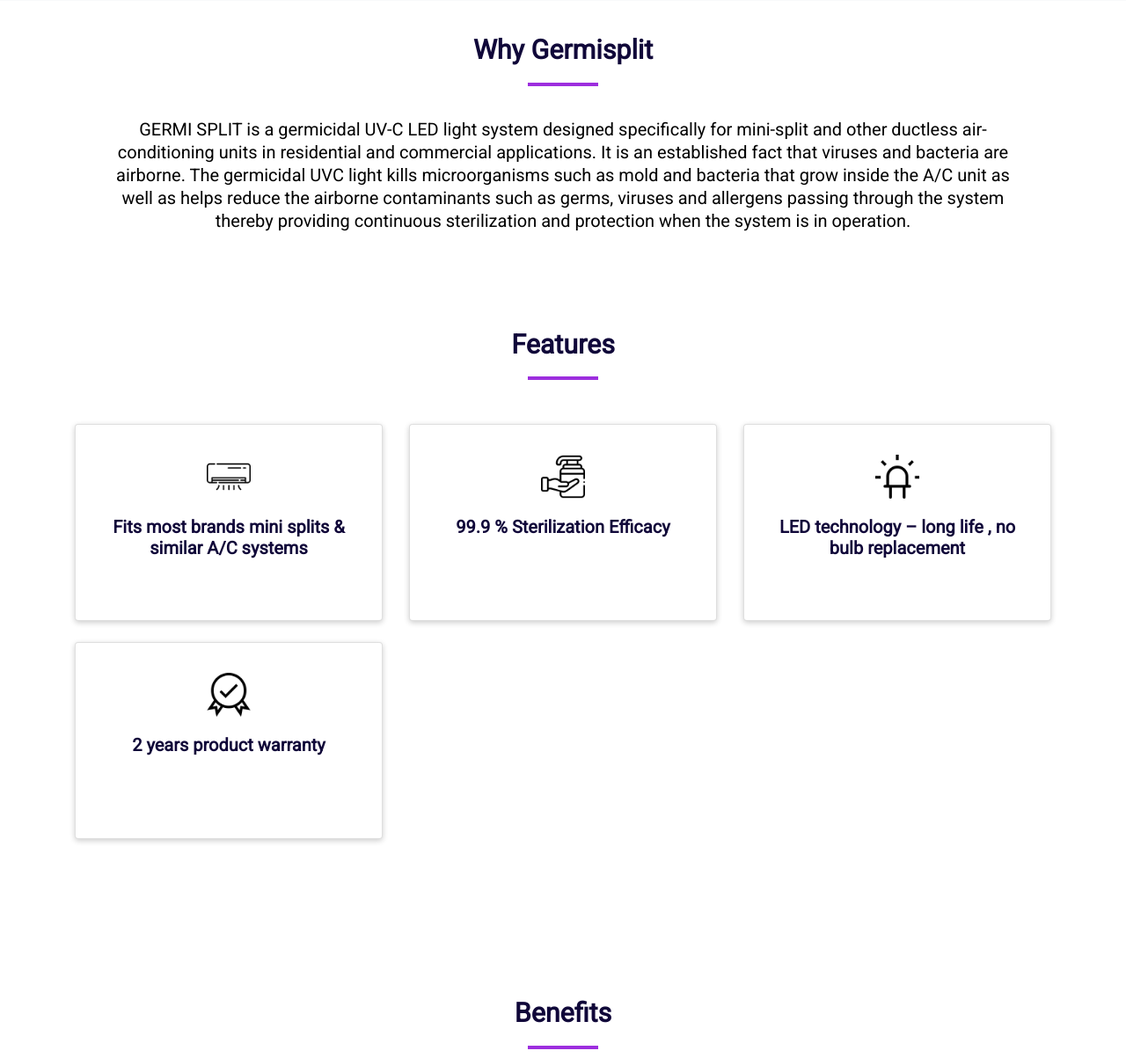
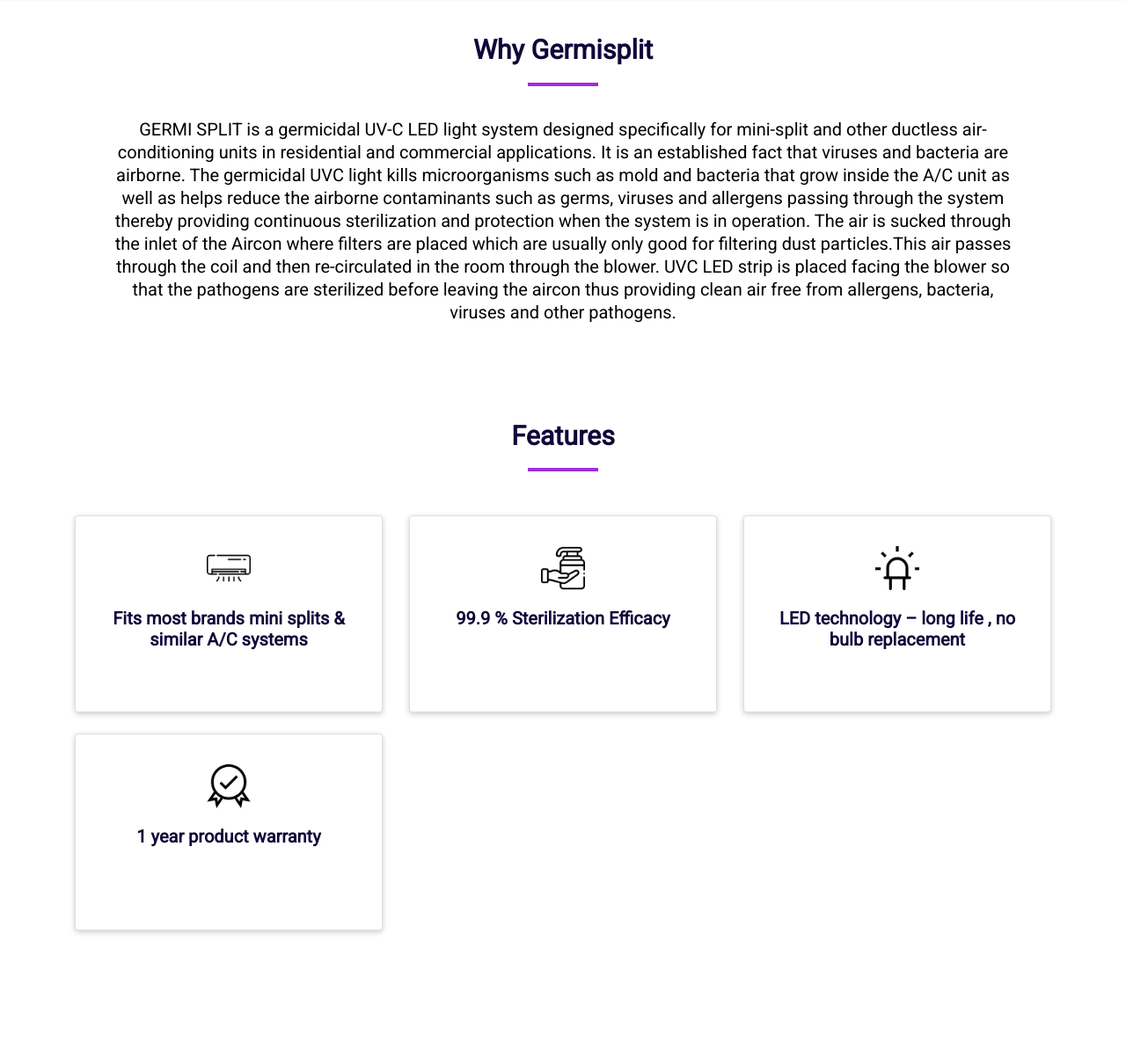
Before and after one commit to karansosa/germiscan-website, a PHP site: page /germisplit.php in a window 1280 px wide. Shown: the part 322-1525 px from the top of the page at 88% size. Run offline with PHP 8.4, Linux system fonts and the light colour scheme; some libraries are stand-ins or nearby versions.

Commit message:
content update

```diff
--- a/germiscan.php
+++ b/germiscan.php
@@ -15,7 +15,10 @@
 	<h1 class="text-center wgh">Why Germiscan</h1>
 	<p> Germiscan, a UV-C LED-based hand held sterilizer introduced by OPTOL who are pioneers in LED Lighting technology in India,
 		is an innovative solution to all disinfection problems . UV-C light penetrates the shell of the virus,
-		reaches its RNA and changes its structure, rendering it incapable of infecting surfaces and people. </p>
+		reaches its RNA and changes its structure, rendering it incapable of infecting surfaces and people.
+		This specially designed Anti UV spill handheld device creates a focused beam to achieve 99.9% sterilization in less than 6 seconds.
+		It has an additional safety feature of a tilt sensor, which turns off the UVC light, if it is tilted more than 30 degrees.
+		A safety feature of handheld. Safety switch to avoid direct radiation. </p>
 
 </section>
 
--- a/germisplit.php
+++ b/germisplit.php
@@ -13,15 +13,13 @@
 <section class="wg" id="about" data-aos="fade-up">
 
 	<h1 class="text-center wgh">Why Germisplit</h1>
-	<p> GERMI SPLIT is a germicidal UV-C LED light system designed
-specifically for mini-split and other ductless air-conditioning units
-in residential and commercial applications.
-It is an established fact that viruses and bacteria are airborne.
-The germicidal UVC light kills microorganisms such as mold and
-bacteria that grow inside the A/C unit as well as helps reduce the
-airborne contaminants such as germs, viruses and allergens
-passing through the system thereby providing continuous
-sterilization and protection when the system is in operation. </p>
+	<p> GERMI SPLIT is a germicidal UV-C LED light system designed specifically for mini-split and other ductless air-conditioning units in residential and commercial applications.
+It is an established fact that viruses and bacteria are airborne. The germicidal UVC light kills microorganisms such as mold and bacteria that grow inside the A/C unit as well as helps reduce the
+airborne contaminants such as germs, viruses and allergens passing through the system thereby providing continuous sterilization and protection
+when the system is in operation.  The air is sucked through the inlet of the Aircon where filters
+are placed which are usually only good for filtering dust particles.This air passes through the coil and then re-circulated in the room through the blower. UVC LED strip is
+placed facing the blower so that the pathogens are sterilized before leaving the aircon thus providing clean air free from
+allergens, bacteria, viruses and other pathogens.</p>
 
 </section>
 
@@ -64,7 +62,7 @@
 				<div class="card app-card" style="width: auto;">
 					<img class="mt-4" src="img/label.png" alt="Card image cap">
 					<div class="card-body">
-						<h5 class="card-title text-center">2 years product warranty</h5>
+						<h5 class="card-title text-center">1 year product warranty</h5>
 					</div>
 				</div>
 			</div>
@@ -137,14 +135,16 @@
 				<div class="preview col-md-6">
 
 					<div class="preview-pic tab-content">
-						<div class="tab-pane active" id="pic-1"><img src="img/gs-1.png" /></div>
+						<div class="tab-pane active" id="pic-1"><img src="img/slider-9.png" /></div>
 						<div class="tab-pane" id="pic-2"><img src="img/gs-3.jpg" /></div>
 						<div class="tab-pane" id="pic-3"><img src="img/gs-4.jpg" /></div>
+						<div class="tab-pane" id="pic-4"><img src="img/ac3.jpg" /></div>
 					</div>
 					<ul class="preview-thumbnail nav nav-tabs">
-						<li class="active"><a data-target="#pic-1" data-toggle="tab"><img src="img/gs-1.png" /></a></li>
+						<li class="active"><a data-target="#pic-1" data-toggle="tab"><img src="img/slider-9.png" /></a></li>
 						<li><a data-target="#pic-2" data-toggle="tab"><img src="img/gs-3.jpg" /></a></li>
 						<li><a data-target="#pic-3" data-toggle="tab"><img src="img/gs-4.jpg" /></a></li>
+						<li><a data-target="#pic-4" data-toggle="tab"><img src="img/ac3.jpg" /></a></li>
 					</ul>
 
 				</div>
@@ -159,9 +159,8 @@
 							<span class="fa fa-star"></span>
 						</div>
 					</div>
-					<p class="product-description">Germiscan, a UV-C LED-based hand held sterilizer introduced by OPTOL who are pioneers in LED Lighting technology in India,
-						is an innovative solution to all disinfection problems . UV-C light penetrates the shell of the virus,
-						reaches its RNA and changes its structure, rendering it incapable of infecting surfaces and people.</p>
+					<p class="product-description">GERMI SPLIT is a germicidal UV-C LED light system designed specifically for mini-split and other ductless air-conditioning units in residential and commercial
+					applications. It is an established fact that viruses and bacteria are airborne. </p>
 					<h4 class="price pt-5">current price: <span>4250</span></h4>
 					<div class="action pt-5">
 						<a href="https://www.instamojo.com/@germiscan/lec6a042d8e7642c98e42a3ce2a0818bd/" rel="im-checkout" data-text="Pay with Instamojo" data-css-style="color:#ffffff; background:#9D2EDE; width:200px; margin-left: 0px; border-radius:4px" data-layout="vertical"></a>
--- a/header.php
+++ b/header.php
@@ -24,7 +24,16 @@
   <!-- Slick -->
   <link href="css/slick.css?1234" rel="stylesheet">
   <link href="css/slick-theme.css" rel="stylesheet">
-</head>
+
+  <script async src="https://www.googletagmanager.com/gtag/js?id=UA-178420646-1"></script>
+  <script>
+    window.dataLayer = window.dataLayer || [];
+    function gtag(){dataLayer.push(arguments);}
+    gtag('js', new Date());
+
+    gtag('config', 'UA-178420646-1');
+  </script>
+  </head>
 
 <body>
 
--- a/index.php
+++ b/index.php
@@ -34,7 +34,7 @@
 		<div class="row pt-5">
 			<div class="col-md-6">
 			<figure class="card card-product">
-			<div class="img-wrap"><img src="img/gs-1.png" width="500"></div>
+			<div class="img-wrap"><img src="img/slider-9.png" width="400"></div>
 			<figcaption class="info-wrap">
 					<h4 class="title">Germisplit</h4>
 					<p class="desc">UV-C LED LIGHT environmental air disinfection system</p>
```
Also changed, not shown: img/ac3.jpg (added), img/slider-9.png (added), img/slider/slider-9.1.png (added), img/slider/slider-9.png (added).
